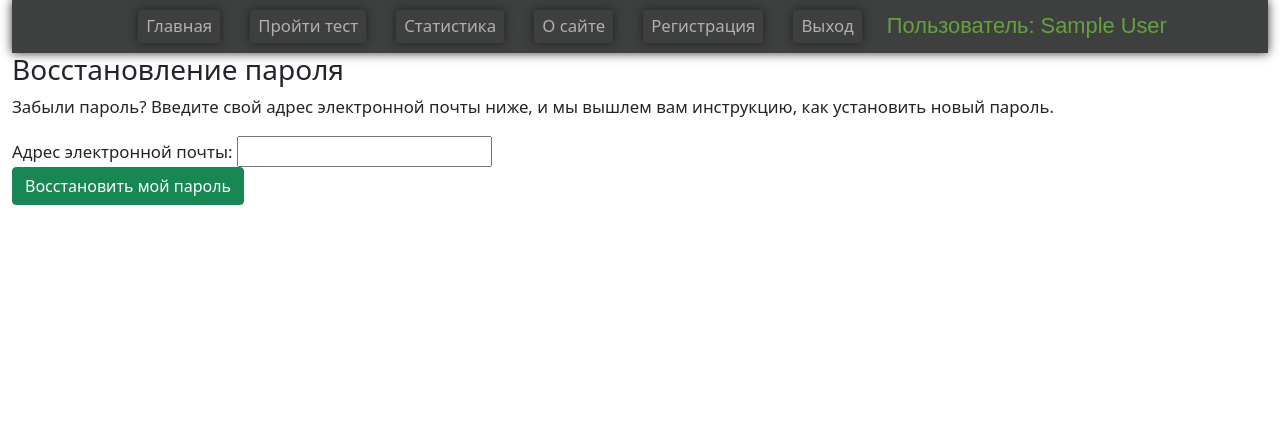
After one commit to Sanch13/esd-test, a Django app: page /users/password_reset/ in a window 1280 px wide. The commit adds this page. Shown: the top 445 px of the page. Run offline with Django 3.2, Linux system fonts and the light colour scheme; the visitor is signed in with stand-in values (Sample User, id 1); parts of the project's set-up code (start-up, migrations or seed data) failed here and were passed over; some libraries are stand-ins or nearby versions.

Commit message:
add login and password reset

```diff
--- a/test_esd/esd/templates/esd/base.html
+++ b/test_esd/esd/templates/esd/base.html
@@ -31,7 +31,13 @@
                     <a class="nav-link" href="#">Статистика</a>
                     <a class="nav-link" href="{% url 'esd:about' %}">О сайте</a>
                     <a class="nav-link" href="{% url 'users:registration' %}">Регистрация</a>
-                    <a class="nav-link" href="{% url 'login' %}">Вход</a>
+                    {% if user.is_authenticated %}
+                        <a class="nav-link" href="{% url 'logout' %}">Выход</a>
+                        <span class="name-user">Пользователь: {{ user.first_name }}
+                            {{ user.last_name }}</span>
+                    {% else %}
+                        <a class="nav-link" href="{% url 'users:login' %}">Вход</a>
+                    {% endif %}
                 </div>
             </div>
         </div>
--- a/test_esd/static/css/main_style.css
+++ b/test_esd/static/css/main_style.css
@@ -1,13 +1,34 @@
 .main-text {
     padding-top: 20px;
     padding-bottom: 20px;
+}
+
+.name-user {
+    font-family: "Droid Sans Mono Dotted", fantasy;
+    font-size: 1.3em;
+    color: #67a13e;
+    position: relative;
+    left: 10px;
+}
+
+.text-1 {
+    text-align: center;
+    padding: 15px 15px;
 }
 
 .just-text {
     padding: 15px 15px;
     margin: 0 auto;
     text-align: center;
-    font-size: 2em;
+    font-size: 1.1em;
+}
+
+.col-12 {
+    text-align: center;
+}
+
+.row {
+    justify-content: center;
 }
 
 nav {
--- a/test_esd/users/forms.py
+++ b/test_esd/users/forms.py
@@ -1,4 +1,4 @@
-from django.contrib.auth.forms import UserCreationForm, AuthenticationForm
+from django.contrib.auth.forms import UserCreationForm, AuthenticationForm, PasswordResetForm
 from django import forms
 
 from users.models import User
@@ -32,10 +32,10 @@ class UserRegistrationForm(UserCreationForm):
 
 
 class UserLoginForm(AuthenticationForm):  # Унаследовали форму от Джанго
-    username = forms.CharField(widget=forms.TextInput(attrs={'placeholder': 'Введите имя'
+    username = forms.CharField(widget=forms.TextInput(attrs={'placeholder': 'Введите имя '
                                                                             'пользователя'}))
     password = forms.CharField(widget=forms.PasswordInput(attrs={'placeholder': 'Введите пароль'}))
-    # переопределяем  username, password из стандартной формы Джанго
+    # переопределяем username, password из стандартной формы Джанго
 
     class Meta:
         model = User
--- /dev/null
+++ b/test_esd/users/templates/users/registration/password_reset_form.html
@@ -0,0 +1,22 @@
+{% extends "esd/base.html" %}
+{% load static %}
+
+{% block title %}
+    <title>Восстановление пароля</title>
+{% endblock title %}
+
+{% block content %}
+<h3>Восстановление пароля</h3>
+<p>Забыли пароль? Введите свой адрес электронной почты ниже, и мы вышлем вам инструкцию, как установить новый пароль.</p>
+
+<form method="post" action="{% url 'password_reset' %}">
+    {% csrf_token %}
+    <div class="form-row field-email">
+        {{ form.email.errors }}
+        <label for="id_email">Адрес электронной почты:</label>
+        {{ form.email }}
+    </div>
+    <button class="btn btn-success">Восстановить мой пароль</button>
+</form>
+
+{% endblock %}
--- a/test_esd/users/templates/registration/registration.html
+++ b/test_esd/users/templates/users/registration/registration.html
@@ -1,4 +1,5 @@
 {% extends 'esd/base.html' %}
+{% load static %}
 
 {% block title %}
     <title>Регистрация пользователя</title>
@@ -8,11 +9,11 @@
     {% if form.errors %}
         <div class="alert alert-warning alert-dismissible fade show"
              role="alert" style="margin-top: 50px;">
-        {{ form.errors }}
+            {{ form.errors }}
         </div>
     {% endif %}
     <div class="col-md-8 just-text">
-        <p>Регистрация пользователя</p>
+        <h3>Регистрация пользователя</h3>
     </div>
     <div class="container-xxl">
         <div class="row">
--- a/test_esd/users/urls.py
+++ b/test_esd/users/urls.py
@@ -1,10 +1,15 @@
-from django.urls import path
+from django.contrib.auth.views import PasswordResetView
+from django.urls import path, include
 from users.views import *
 
 app_name = 'users'
 
 urlpatterns = [
     path("registration/", registration, name='registration'),
+    path("password_reset/",
+         PasswordResetView.as_view(template_name='users/registration/password_reset_form.html'),
+         name='password_reset'),
     # path("register/", Register.as_view(), name='register'),
     path("login/", login, name='login'),
+    path('', include('django.contrib.auth.urls')),
 ]
```
Also changed, not shown: test_esd/test_esd/settings.py (+7 -6 lines), test_esd/users/templates/users/registration/login.html (renamed from test_esd/users/templates/registration/login.html, +19 -6 lines), test_esd/users/views.py (+22 -8 lines).
